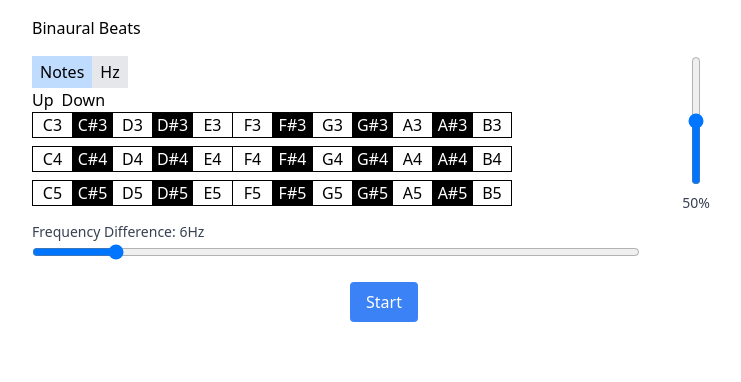
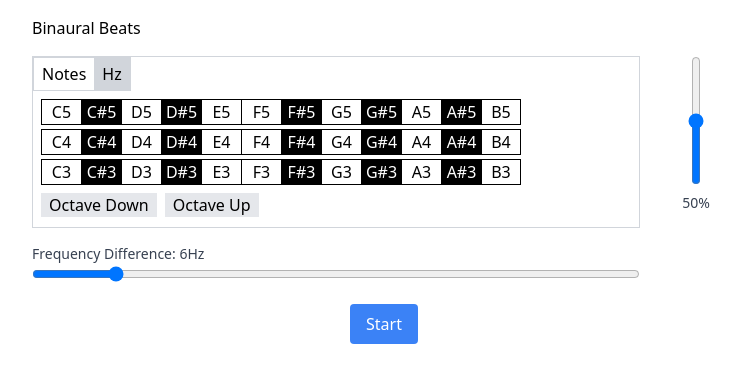
Before and after one commit to Britnell/binaural-beats, a Vue app: page / in a window 1280 px wide. Shown: the top 382 px of the page, without its empty margins (256-997 px from the left). Built offline with nearby package versions, Linux system fonts and the light colour scheme.

Commit message:
style + layout

```diff
--- a/src/components/BaseFreqKeys.vue
+++ b/src/components/BaseFreqKeys.vue
@@ -35,14 +35,10 @@ const currentNote = computed(() => {
 </script>
 
 <template>
-  <div>
-    <div class="flex gap-2">
-      <button @click="octave--">Up</button>
-      <button @click="octave++">Down</button>
-    </div>
-    <div class="x flex flex-wrap gap-2">
+  <div class="">
+    <div class="space-y-1">
       <div
-        v-for="oct in [octave - 1, octave, octave + 1]"
+        v-for="oct in [octave + 1, octave, octave - 1]"
         :key="oct"
         class="flex"
       >
@@ -60,5 +56,11 @@ const currentNote = computed(() => {
         </button>
       </div>
     </div>
+    <div class="flex gap-2 mt-2">
+      <button @click="octave--" class="px-2 py- bg-gray-200">
+        Octave Down
+      </button>
+      <button @click="octave++" class="px-2 py- bg-gray-200">Octave Up</button>
+    </div>
   </div>
 </template>
--- a/src/components/BaseFrequencyControl.vue
+++ b/src/components/BaseFrequencyControl.vue
@@ -9,7 +9,7 @@ const emit = defineEmits(["update:modelValue"]);
 <template>
   <div class="w-full">
     <label class="block text-sm font-medium text-gray-700"
-      >Base Frequency: {{ modelValue }}Hz</label
+      >Base Frequency: {{ Math.floor(modelValue * 10) / 10 }}Hz</label
     >
     <input
       type="range"
--- a/src/components/BinauralWave.vue
+++ b/src/components/BinauralWave.vue
@@ -129,7 +129,9 @@ onUnmounted(() => {
       <div class="">
         <TabContainer :tabs="['Notes', 'Hz']">
           <template #Hz>
-            <BaseFrequencyControl v-model.number="baseFrequency" />
+            <div class="grow grid place-items-center">
+              <BaseFrequencyControl v-model.number="baseFrequency" />
+            </div>
           </template>
           <template #Notes>
             <BaseFreqKeys v-model.number="baseFrequency" />
--- a/src/components/TabContainer.vue
+++ b/src/components/TabContainer.vue
@@ -13,27 +13,26 @@ const switchTab = (tab: string) => {
 </script>
 
 <template>
-  <div class="">
-    <div class="">
+  <div>
+    <div class="border border-gray-300">
+      <div class="flex border border-gray-300 w-fit">
         <button
           v-for="tab in props.tabs"
           :key="tab"
           class="px-2 py-1"
-        :class="[activeTab === tab ? '  bg-blue-200' : ' bg-gray-200']"
+          :class="[activeTab === tab ? ' ' : 'bg-gray-300 hover:bg-gray-100']"
           @click="switchTab(tab)"
         >
           {{ tab }}
         </button>
       </div>
-    <div class=" ">
+      <div class="p-2">
         <template v-for="tab in tabs" :key="tab">
-        <div
-          v-show="activeTab === tab"
-          class="min-h-[100px] w-full flex items-center"
-        >
+          <div v-show="activeTab === tab" class="min-h-[120px] flex flex-col">
             <slot :name="tab"></slot>
           </div>
         </template>
       </div>
     </div>
+  </div>
 </template>
```
Lines whose indentation alone changed are shown as unchanged.
